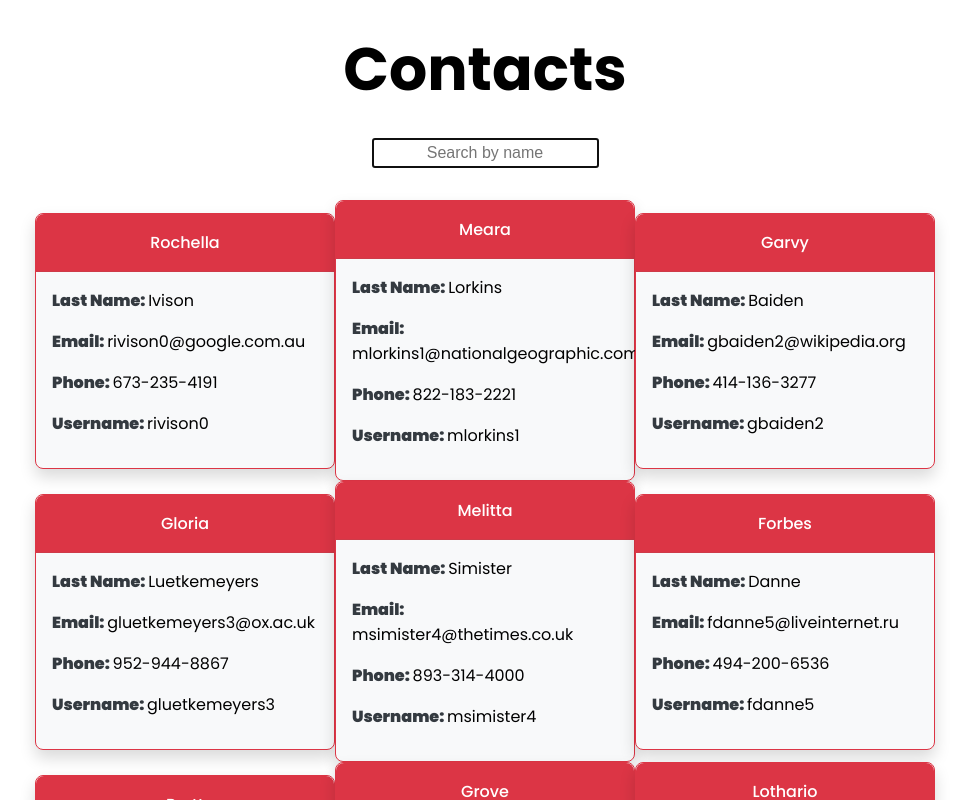
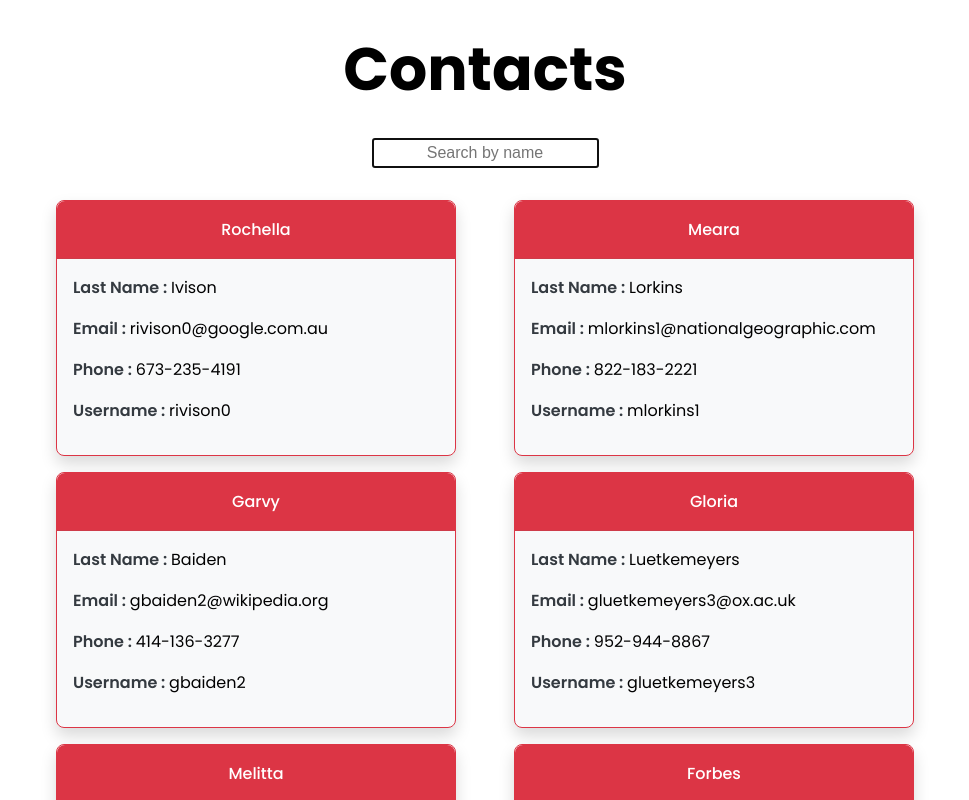
Before and after one commit to spectr-e/react-projects, a React (Vite) app: page / in a window 1280 px wide. Shown: the top 800 px of the page, without its empty margins (155-1124 px from the left). Built offline with nearby package versions, Linux system fonts and the light colour scheme.

Commit message:
feat(ContactComp): Add a filter function to the search bar

```diff
--- a/src/Projects/14-filter-contact-app/FilterContactApp.jsx
+++ b/src/Projects/14-filter-contact-app/FilterContactApp.jsx
@@ -4,10 +4,6 @@ import { data } from '../../data'
 const FilterContactApp = () => {
   const inputRef = useRef(null)
   const [searchVal, setSearchVal] = useState('')
-
-  const handleSearch = (e) => {
-    setSearchVal(e.target.value)
-  }
 
   useEffect(() => {
     inputRef.current.focus()
@@ -23,7 +19,7 @@ const FilterContactApp = () => {
         className='mb-2 text-center font-md'
         placeholder='Search by name'
         value={searchVal}
-        onChange={handleSearch}
+        onChange={(e) => setSearchVal(e.target.value)}
         ref={inputRef}
         style={{
           padding: '4px 8px',
@@ -32,15 +28,28 @@ const FilterContactApp = () => {
 
       {/* Contacts Section */}
       <section
-        className='d-flex m-auto gap-16'
+        className='d-flex m-auto'
         style={{
-          maxWidth: 1600,
+          maxWidth: '1600px',
           flexWrap: 'wrap',
+          gap: 16,
         }}
       >
-        {data.map((contact) => (
-          <Contact key={contact.id} data={contact} textColor={'text-dark'} />
-        ))}
+        {data
+          .filter((contact) => {
+            if (!contact) {
+              return contact
+            } else if (
+              contact.first_name
+                .toLocaleLowerCase()
+                .includes(searchVal.toLocaleLowerCase())
+            ) {
+              return contact
+            }
+          })
+          .map((contact) => (
+            <Contact key={contact.id} data={contact} textColor={'text-dark'} />
+          ))}
       </section>
     </div>
   )
--- a/src/components/Contact.jsx
+++ b/src/components/Contact.jsx
@@ -2,7 +2,7 @@ import React from 'react'
 
 const Contact = ({
   data,
-  width = 300,
+  width = 400,
   cardColor = 'card-danger',
   textColor,
 }) => {
@@ -14,19 +14,19 @@ const Contact = ({
       <div className='card-header'>{data.first_name}</div>
       <div className='card-body text-left'>
         <h4 className='card-text'>
-          <span className={`${textColor} font-bold`}>Last Name: </span>
+          <span className={`${textColor} font-semibold`}>Last Name : </span>
           {data.last_name}
         </h4>
         <p className='card-text'>
-          <span className={`${textColor} font-bold`}>Email: </span>
+          <span className={`${textColor} font-semibold`}>Email : </span>
           {data.email}
         </p>
         <p className='card-text'>
-          <span className={`${textColor} font-bold`}>Phone: </span>
+          <span className={`${textColor} font-semibold`}>Phone : </span>
           {data.phone}
         </p>
         <p className='card-text'>
-          <span className={`${textColor} font-bold`}>Username: </span>
+          <span className={`${textColor} font-semibold`}>Username : </span>
           {data.user_name}
         </p>
       </div>
```
